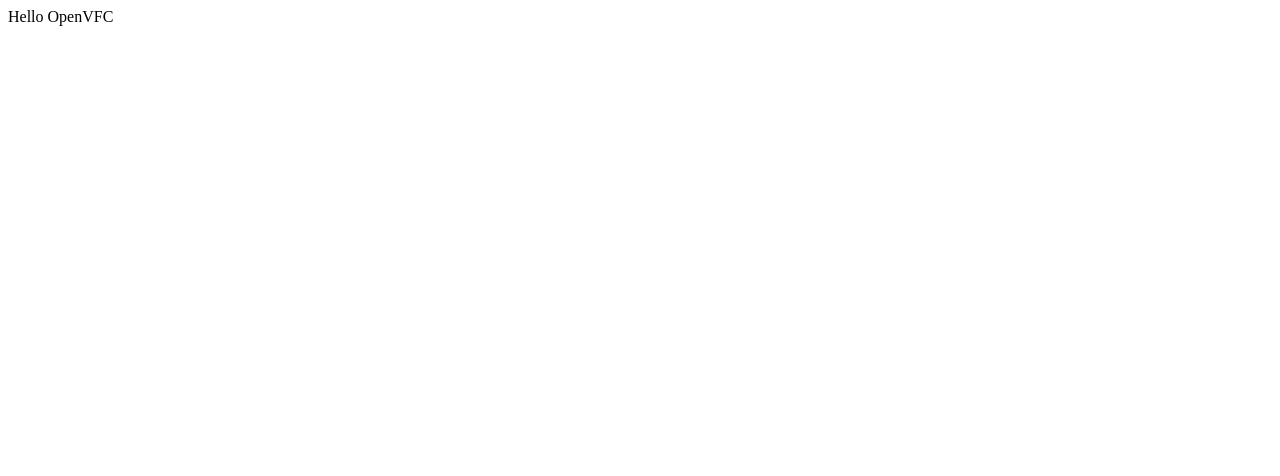
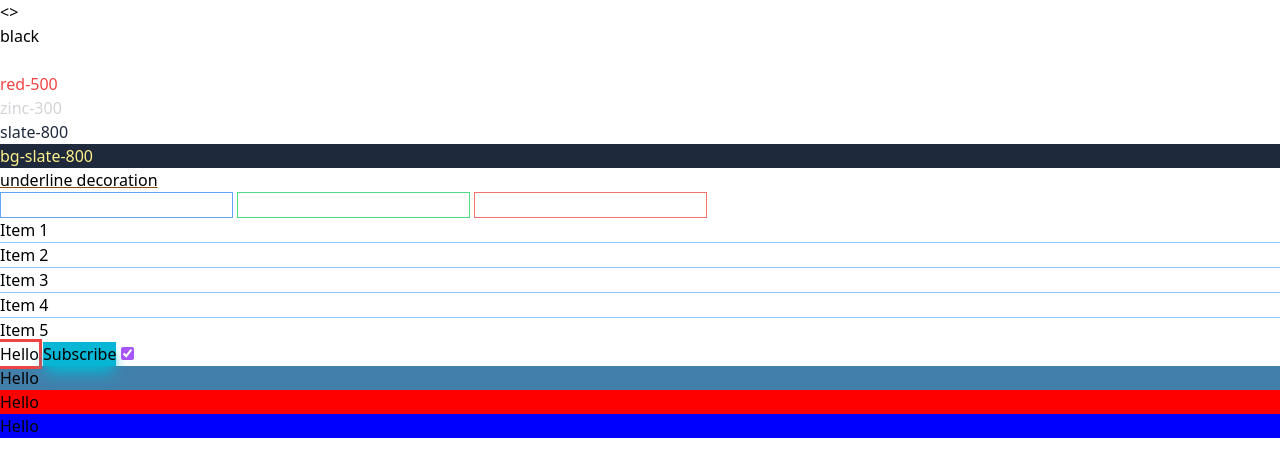
Before and after one commit to openvfc/openvfc.github.io, a plain HTML site: page index.html in a window 1280 px wide. Drawn offline with nearby package versions, Linux system fonts and the light colour scheme.

Commit message:
Update index.html

```diff
--- a/index.html
+++ b/index.html
@@ -1 +1,55 @@
-Hello OpenVFC
+<!DOCTYPE html>
+<html lang="en">
+  <head>
+    <meta charset="UTF-8" />
+    <meta http-equiv="X-UA-Compatible" content="IE=edge" />
+    <meta name="viewport" content="width=device-width, initial-scale=1.0" />
+    <script src="https://cdn.tailwindcss.com"></script>
+    <title>Colors</title>
+  </head>
+  <>
+    <!-- Default colors -->
+    <!-- white, black, red, green, blue, orange, yellow, purple, lime, emerald, teal, cyan, indigo, violet, fuchsia, pink, rose, sky, gray, slate, zinc, neutral, stone, amber,  -->
+
+    <!-- Text Colors -->
+    <p class="text-black">black</p>
+    <p class="text-white">white</p>
+    <p class="text-red-500">red-500</p>
+    <p class="text-zinc-300">zinc-300</p>
+    <p class="text-slate-800">slate-800</p>
+
+    <!-- Background Colors -->
+    <p class="bg-slate-800 text-yellow-200">bg-slate-800</p>
+
+    <!-- Text Underline -->
+    <p class="underline decoration-yellow-800">underline decoration</p>
+
+    <!-- Border Colors -->
+    <input type="text" class="border border-blue-400" />
+    <input type="text" class="border border-green-400" />
+    <input type="text" class="border border-red-400" />
+
+    <!-- Divide Colors -->
+    <div class="divide-y divide-blue-300">
+      <div>Item 1</div>
+      <div>Item 2</div>
+      <div>Item 3</div>
+      <div>Item 4</div>
+      <div>Item 5</div>
+    </div>
+
+    <!-- Outline Colors -->
+    <button class="outline outline-red-500">Hello</button>
+
+    <!-- Box Shadow Colors (Opacity defaults to 100, but you can set it)-->
+    <button class="shadow-lg bg-cyan-500 shadow-cyan-500">Subscribe</button>
+
+    <!-- Accent Colors -->
+    <input type="checkbox" class="accent-purple-500" checked />
+
+    <!-- Arbitrary Colors -->
+    <div class="bg-[#427fab]">Hello</div>
+    <div class="bg-[rgb(255,0,0)]">Hello</div>
+    <div class="bg-[blue]">Hello</div>
+  </body>
+</html>
```
